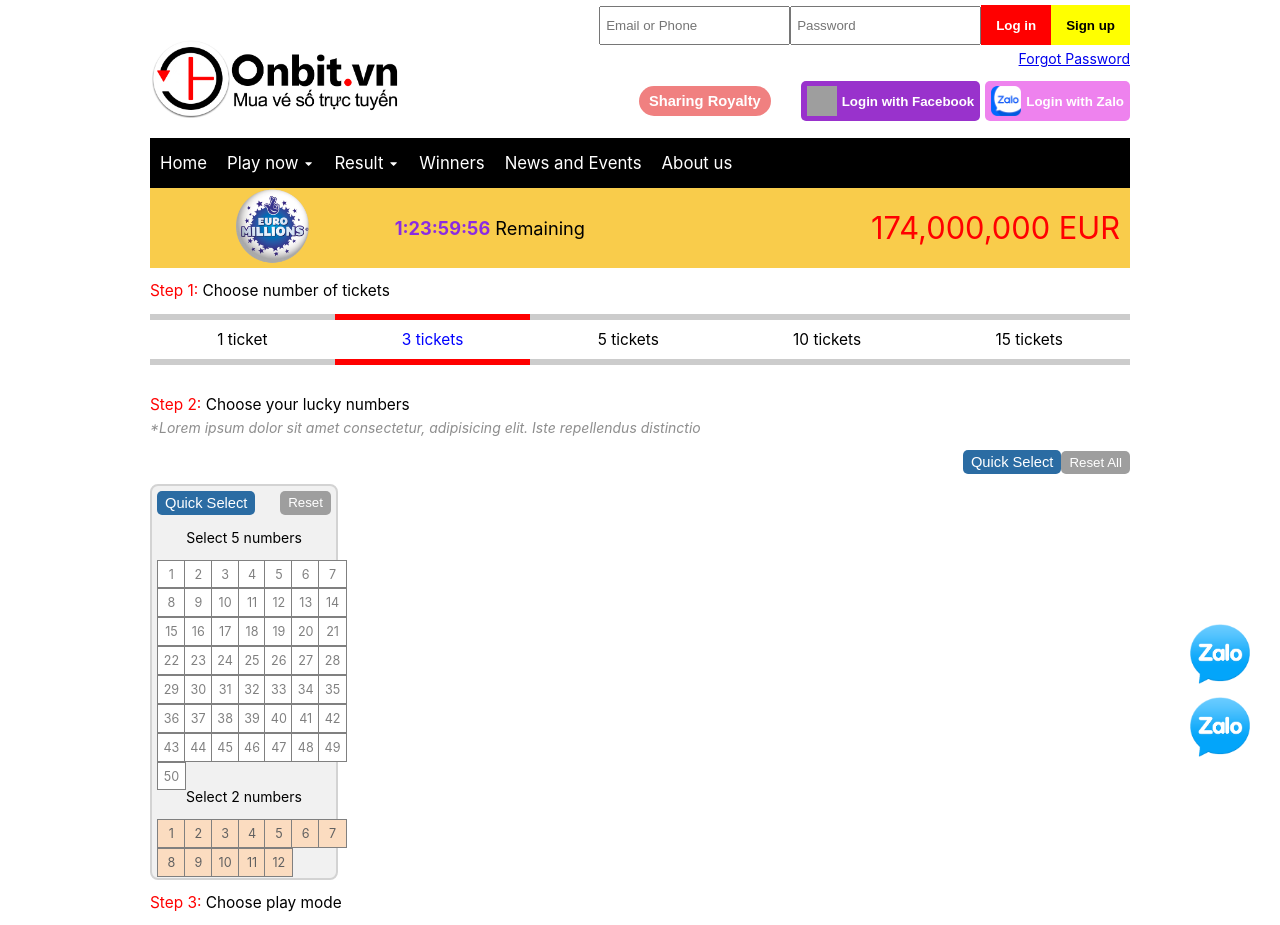
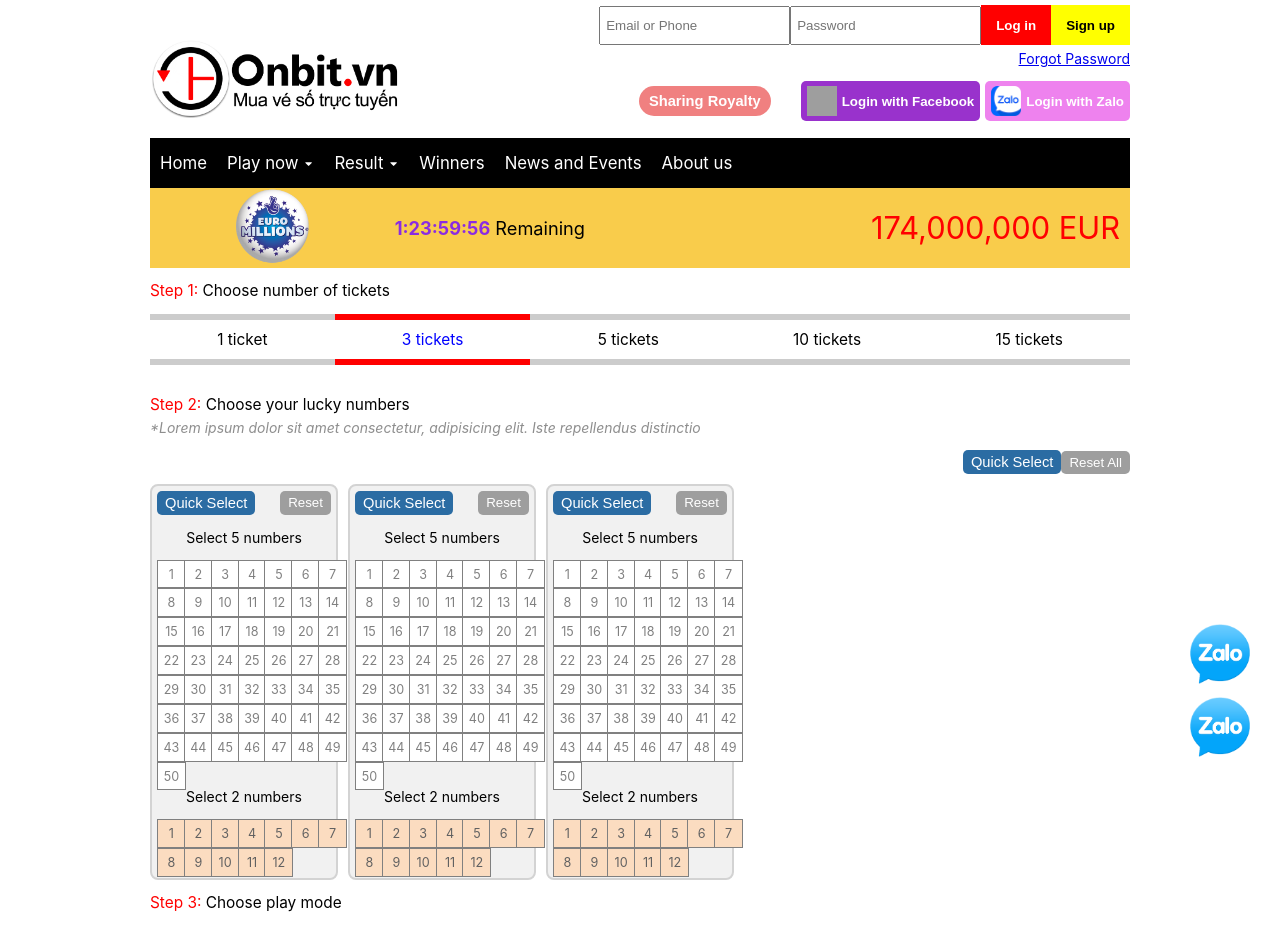
Before and after one commit to SonDo580/lottery-clone, a React (Create React App) app: page /play in a window 1280 px wide. Shown: the top 925 px of the page. Built offline with nearby package versions, Linux system fonts and the light colour scheme; grey boxes are pictures that could not be loaded.

Commit message:
Get tickets from store

```diff
--- a/src/pages/Play/components/Number/index.js
+++ b/src/pages/Play/components/Number/index.js
@@ -1,11 +1,10 @@
-import { useReducer } from "react";
+import { useSelector } from "react-redux";
+import { ticketsSelector } from "../../../../redux/play/selectors";
 import Card from "./Card";
 import "./Number.scss";
 
-function Number(props) {
-  const { numTickets } = props;
-
-  const [state, dispatch] = useReducer(reducer, numTickets, getInitialState);
+function Number() {
+  const tickets = useSelector(ticketsSelector);
 
   return (
     <div className="chooseNumber">
@@ -22,22 +21,12 @@ function Number(props) {
       </div>
 
       <div className="cards">
-        {[...Array(numTickets).keys()].map((num) => (
-          <Card key={num} id={num} selectedNums={state[num]} />
+        {tickets.map((ticket, index) => (
+          <Card key={index} />
         ))}
       </div>
     </div>
   );
 }
 
-function getInitialState(numTickets) {
-  const state = [];
-  for (let i = 0; i < numTickets; i++) {
-    state.push({ table1: [], table2: [] });
-  }
-  return state;
-}
-
-function reducer() {}
-
 export default Number;
```
